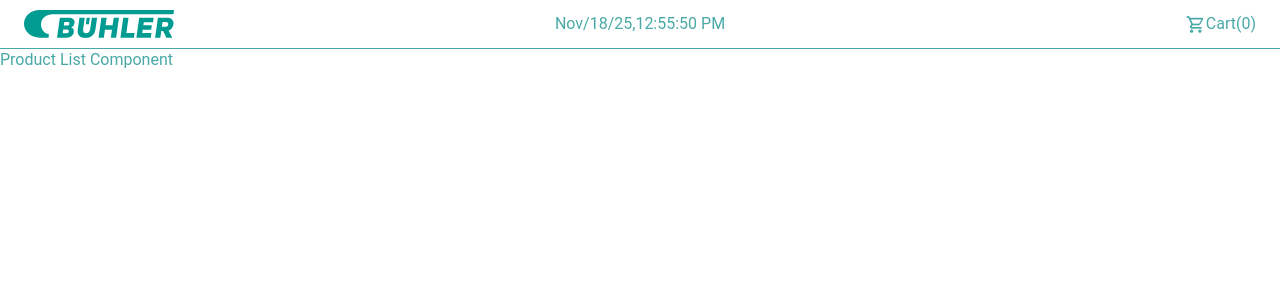
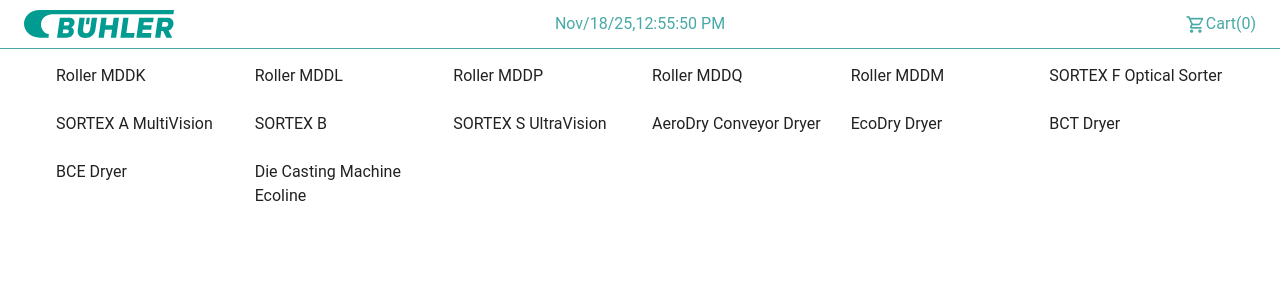
Before and after one commit to panktiB/buhler-project, a Vue app: page / in a window 1280 px wide. Shown: the top 300 px of the page. Built offline with nearby package versions, Linux system fonts and the light colour scheme.

Commit message:
update: displaying basic product titles on the list page

```diff
--- a/src/components/ProductList.vue
+++ b/src/components/ProductList.vue
@@ -1,12 +1,24 @@
 <template>
-  <div class="text-secondary">Product List Component</div>
+  <v-container>
+    <v-row>
+      <v-col
+        v-for="product in products"
+        :key="product.id"
+        cols="2"
+      >
+        {{product.name}}
+      </v-col>
+    </v-row>
+  </v-container>
 </template>
 
 <script setup>
-import { ref, onMounted, onUnmounted } from 'vue'
+import { ref, onMounted, onUnmounted, computed } from 'vue'
 import { useProductsStore } from '@/stores/products.js'
 
 const productsStore = useProductsStore()
+
+const products = computed(() => productsStore.products)
 
 const fetchProducts = async () => {
   try {
--- a/src/stores/products.js
+++ b/src/stores/products.js
@@ -3,8 +3,8 @@
 
 export const useProductsStore = defineStore('products', () => {
   const products = ref([])
-  function setProducts(products) {
-    products.value = products
+  function setProducts(value) {
+    products.value = value
   }
 
   return { products, setProducts }
```
